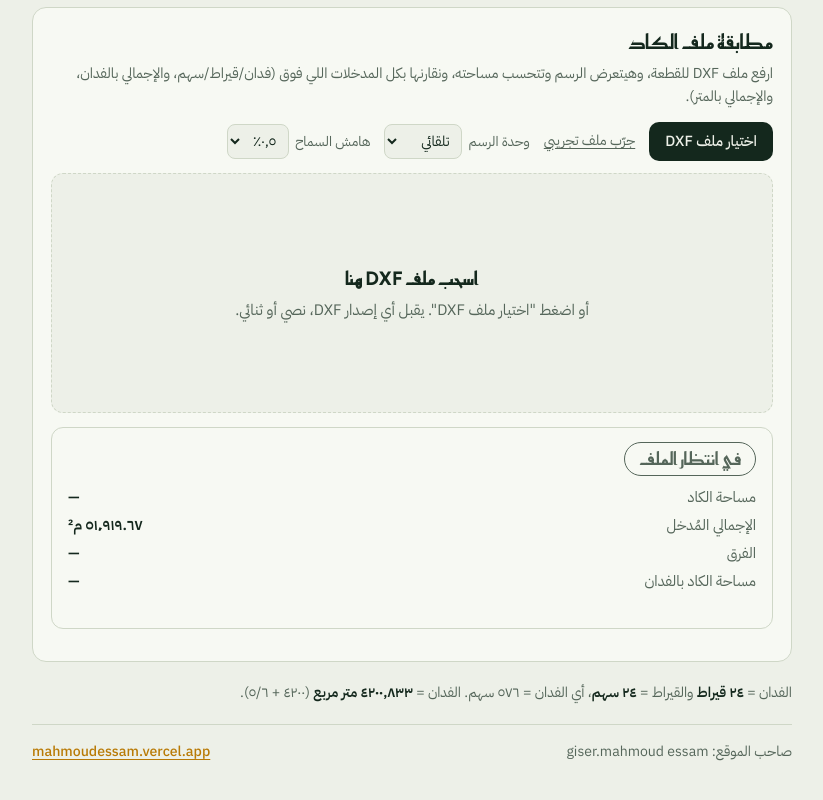
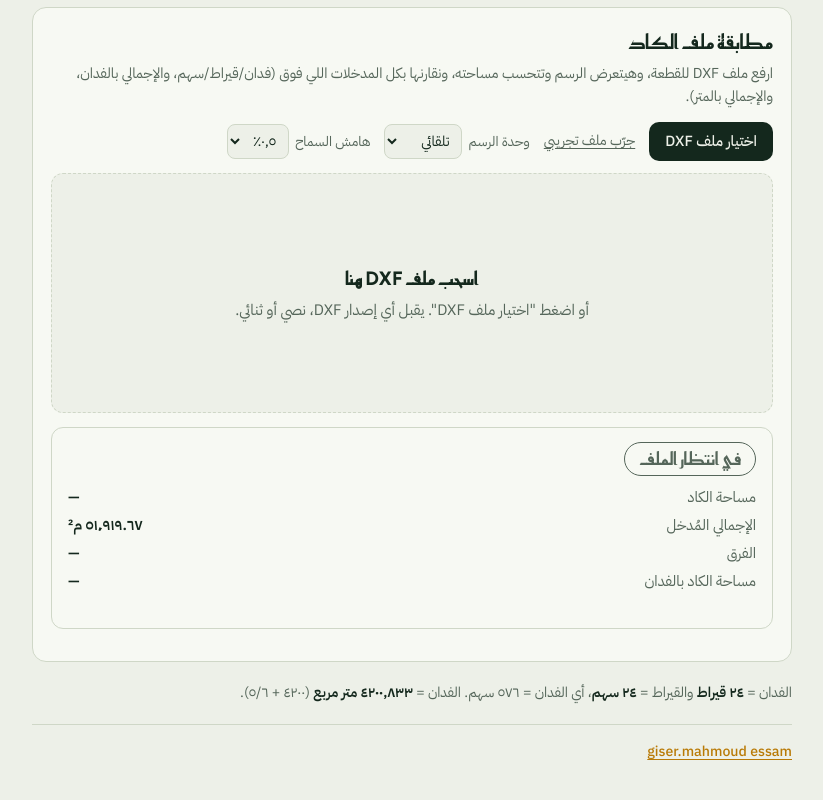
Before and after one commit to MahmoudEssam2926/land-calculation-in-feddans, a plain HTML site: page index.html in a window 1280 px wide. Shown: the part 836-1636 px from the top of the page, without its empty margins (228-1051 px from the left). Drawn offline with Linux system fonts and the light colour scheme.

```diff
--- a/index.html
+++ b/index.html
@@ -280,8 +280,7 @@ button:focus-visible, input:focus-visible, select:focus-visible, .btn:focus-with
 
   <p class="facts">الفدان = <strong>٢٤ قيراط</strong> والقيراط = <strong>٢٤ سهم</strong>، أي الفدان = ٥٧٦ سهم. الفدان = <strong>٤٢٠٠٫٨٣٣ متر مربع</strong> (٤٢٠٠ + ٥/٦).</p>
   <footer class="site-footer">
-    <span>صاحب الموقع: <bdi dir="ltr">giser.mahmoud essam</bdi></span>
-    <a href="https://mahmoudessam.vercel.app" target="_blank" rel="noopener noreferrer" dir="ltr">mahmoudessam.vercel.app</a>
+    <a href="https://mahmoudessam.vercel.app" target="_blank" rel="noopener noreferrer" dir="ltr">giser.mahmoud essam</a>
   </footer>
 </main>
 
```
